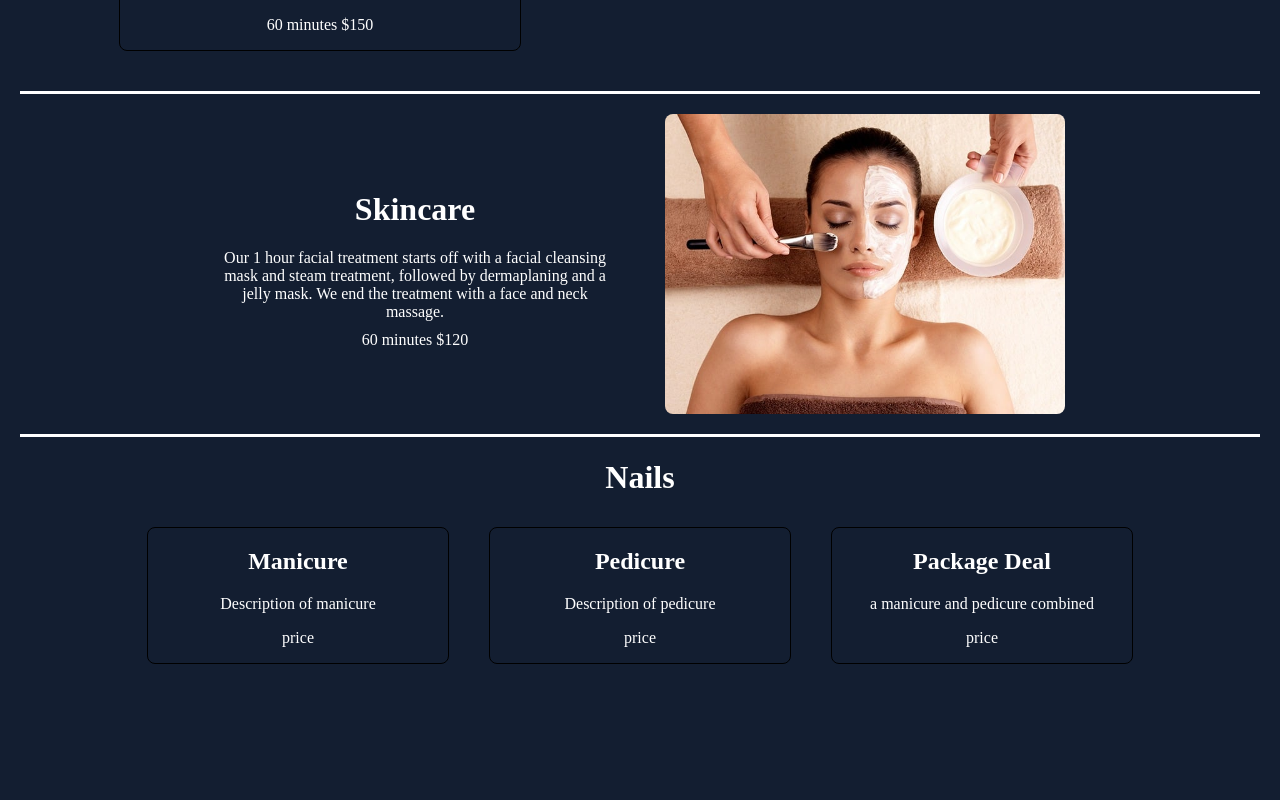
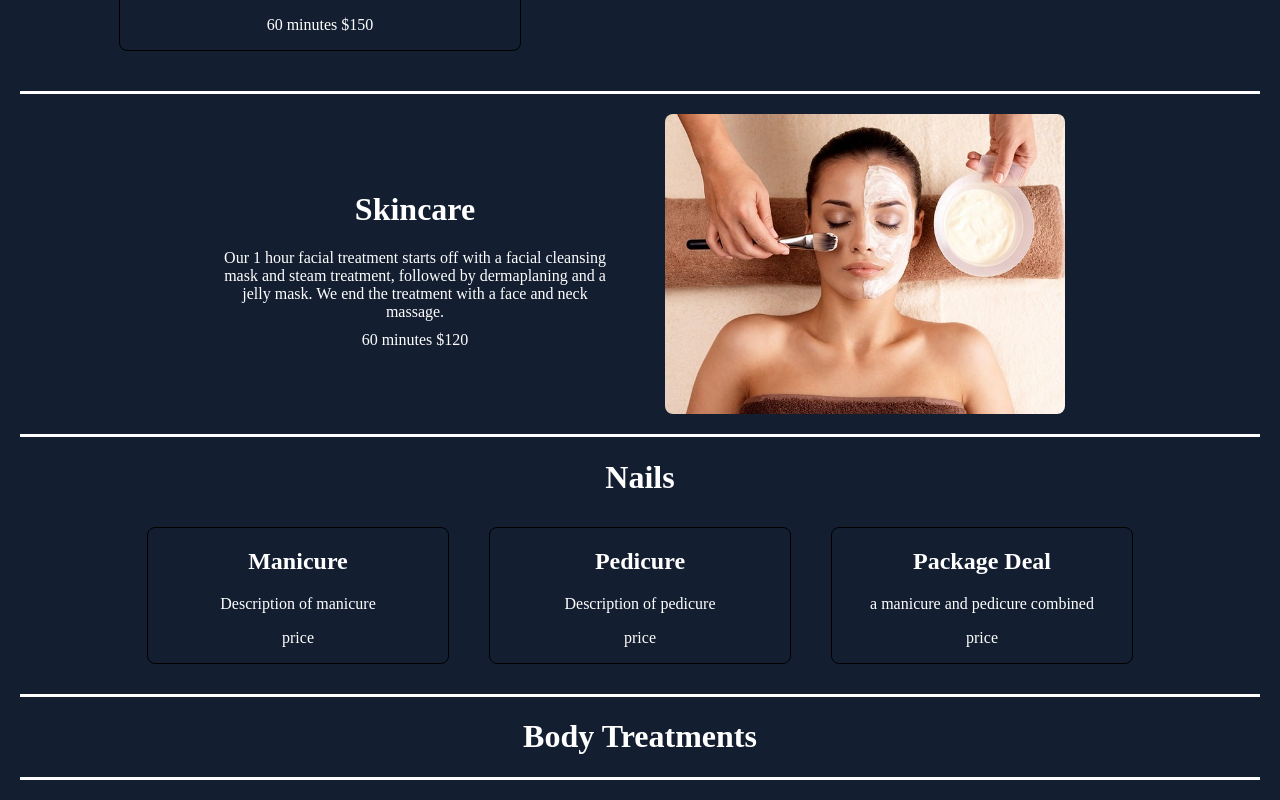
Before and after one commit to LaurenCummings/spa-project, a React (Vite) app: page / in a window 1280 px wide. Shown: the part 1669-2469 px from the top of the page. Before the commit the page ends 2343 px from the top, so only its background shows below. Built offline with nearby package versions, Linux system fonts and the light colour scheme.

Commit message:
Added some styling to body treatments

```diff
--- a/src/components/BodyTreatments.jsx
+++ b/src/components/BodyTreatments.jsx
@@ -2,8 +2,8 @@ import '../css/BodyTreatments.css';
 
 function BodyTreatments() {
     return (
-        <div>
-
+        <div className="body-treatments">
+            <h1>Body Treatments</h1>
         </div>
     )
 }
--- a/src/css/BodyTreatments.css
+++ b/src/css/BodyTreatments.css
@@ -0,0 +1,7 @@
+.body-treatments {
+    text-align: center;
+    color: white;
+    border: white;
+    border-style: solid none;
+    margin: 20px;
+}
```
